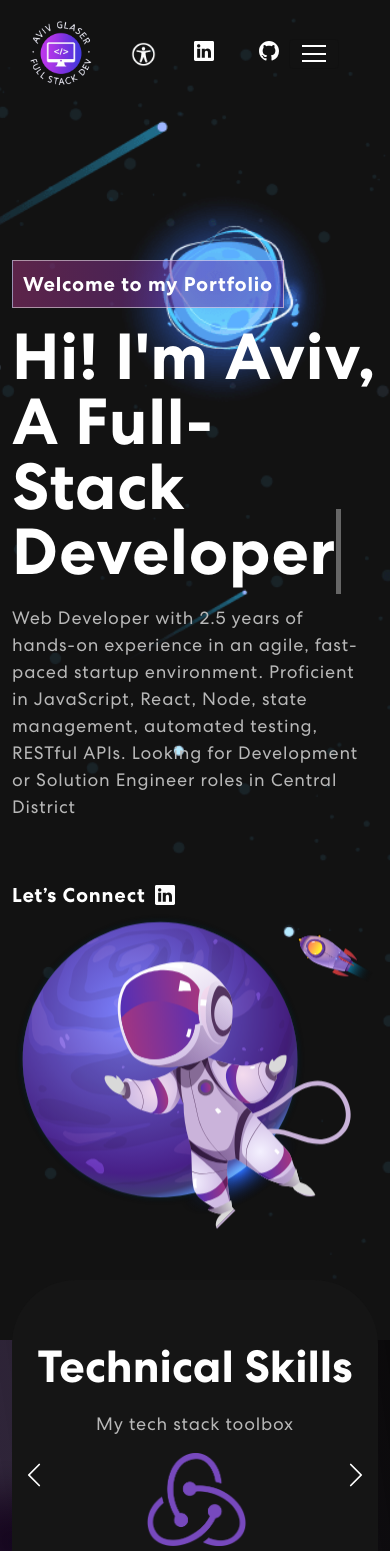
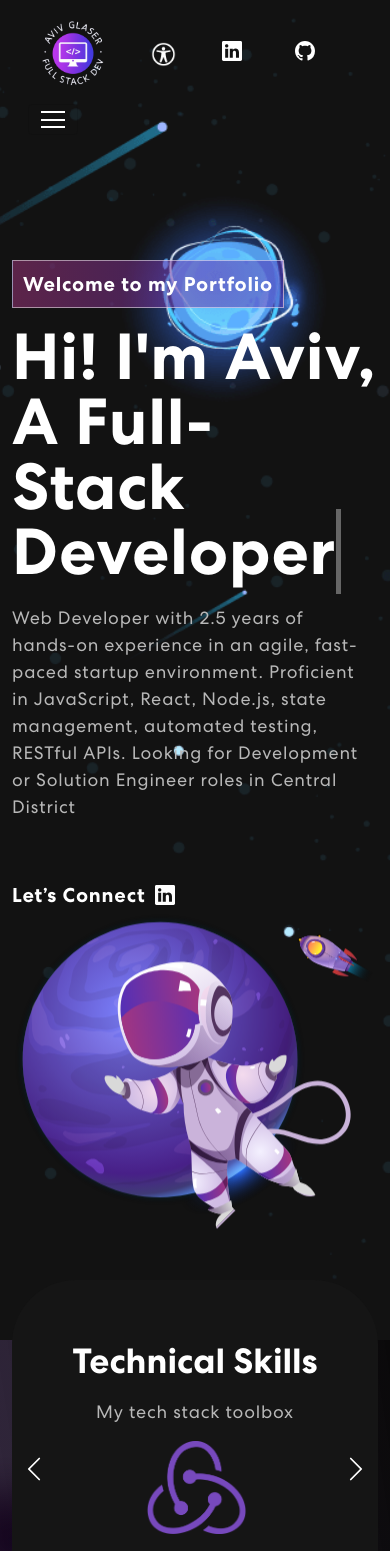
Before and after one commit to AvivGlaser/2025-Portfolio, a React (Create React App) app: page / in a window 390 px wide. Shown: the top 1551 px of the page. Built offline with nearby package versions, Linux system fonts and the light colour scheme.

Commit message:
mobile adjustment

```diff
--- a/src/App.css
+++ b/src/App.css
@@ -5,7 +5,15 @@ body.mobile nav.navbar {
 }
 
 body.mobile .navbar > .container {
-  justify-content: unset !important;
+  justify-content: flex-start;
+  gap: min(3%, 0.5rem);
+  padding-inline: 1.5rem;
+}
+
+body.mobile .navbar.scrolled > .container {
+  justify-content: flex-start;
+  flex-wrap: wrap;
+  gap: min(3%, 2.5rem);
 }
 
 body.mobile .navbar-expand-md:has(.show) {
@@ -46,7 +54,7 @@ body.mobile.whiteContrast nav.navbar .navbar-toggler-icon:before {
 html {
   scroll-behavior: smooth;
   scroll-padding-top: 75px;
-  --line-color: none !important;
+  /* --line-color: none !important; */
 }
 
 body {
@@ -111,7 +119,7 @@ select:focus {
 }
 
 main h2 {
-  font-size: 45px;
+  font-size: 35px;
   font-weight: 700;
   text-align: center;
 }
@@ -473,6 +481,7 @@ body:not(.whiteContrast) .banner p {
 /***************** TimeLine ***************/
 
 #timeline .button {
+  display: inline-block;
   text-decoration: none;
   padding: 0.5em 0.5em;
   border-radius: 5px;
@@ -768,10 +777,9 @@ body:not(.whiteContrast) .what-now .activity-item a {
 
 .what-now-title {
   color: #ffe4e8;
-  font-size: 3.5rem;
+  font-size: 35px;
   font-weight: 800;
   margin-bottom: 1.5rem;
-  text-shadow: 0 0 20px rgba(255, 228, 232, 0.192) !important;
 }
 
 .what-now-subtitle {
--- a/src/compnents/Banner.tsx
+++ b/src/compnents/Banner.tsx
@@ -86,7 +86,7 @@ export function Banner() {
                     <p>
                       Web Developer with 2.5 years of hands-on experience in an
                       agile, fast-paced startup environment. Proficient in
-                      JavaScript, React, Node, state management, automated
+                      JavaScript, React, Node.js, state management, automated
                       testing, RESTful APIs. Looking for Development or Solution
                       Engineer roles in Central District
                     </p>
--- a/src/compnents/NavBar.tsx
+++ b/src/compnents/NavBar.tsx
@@ -126,9 +126,10 @@ export function NavBar() {
               <span className="navbar-toggler-icon"></span>
             </Navbar.Toggle>
             <Navbar.Collapse id="basic-navbar-nav">
-              <Nav>
+              <Nav role="menu">
                 {linksData.map((link) => (
                   <Nav.Link
+                    role={"menuitem"}
                     key={link.href}
                     href={link.href}
                     className={
--- a/src/compnents/accessibility/Accessibility.css
+++ b/src/compnents/accessibility/Accessibility.css
@@ -263,9 +263,14 @@ body.whiteContrast
   color: midnightblue !important;
 }
 
-body.whiteContrast .accessibility-menu-dialog.show.container,
 body.whiteContrast #root .App nav.navbar {
-  /* border: 1.5px solid black !important; */
+  border-bottom: 1px solid black !important;
+  background-color: white !important;
+
+}
+
+body.whiteContrast .accessibility-menu-dialog.show.container {
+  border: 1.5px solid black !important;
   background-color: white !important;
 }
 
@@ -299,9 +304,7 @@ body.whiteContrast .nav-pills > .nav-item {
 }
 
 /* COLOR  */
-body.whiteContrast .what-now-title {
-  text-shadow: 0 6px rgb(94 98 115 / 33%) !important;
-}
+
 body.whiteContrast svg * {
   fill: white !important;
 }
```
